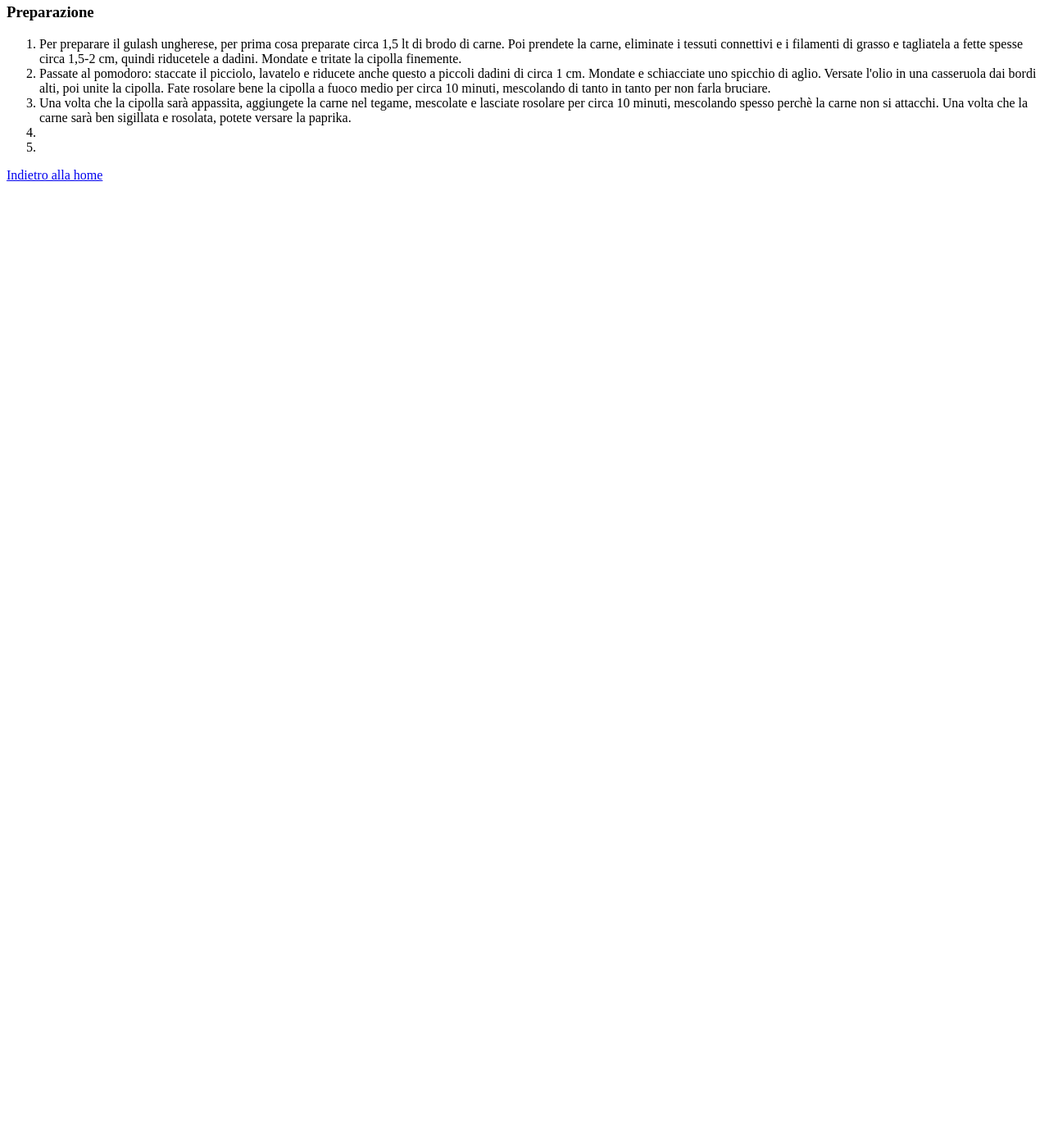
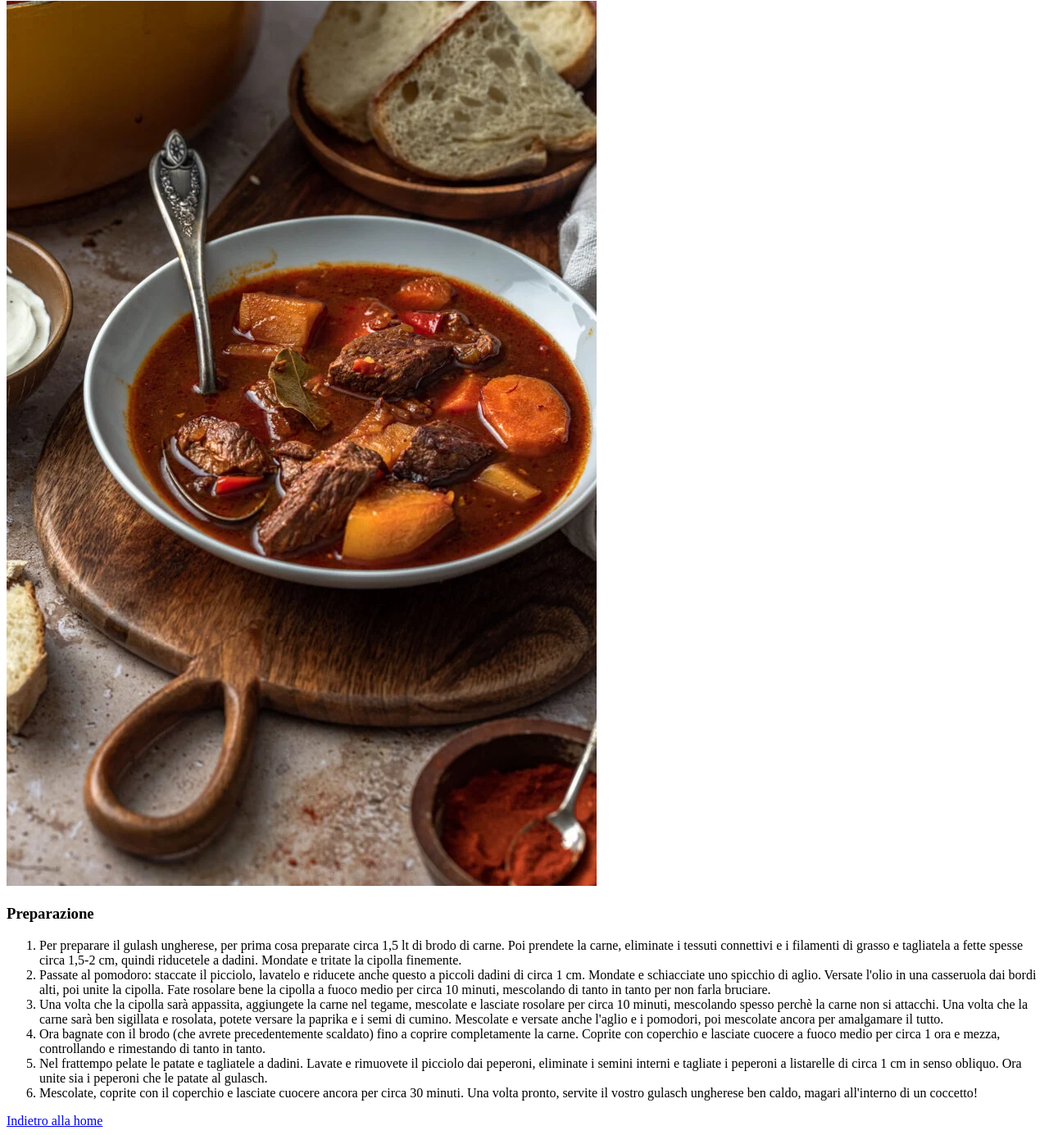
Before and after one commit to sickcities/odin-recipes, a plain HTML site: page recipes/gulasch.html in a window 1280 px wide. Shown: the part 793-2178 px from the top of the page at 82% size. Before the commit the page ends 1024 px from the top, so only its background shows below. Drawn offline with Linux system fonts and the light colour scheme.

Commit message:
Complete gulasch.html, add new pics to other pages

```diff
--- a/recipes/gulasch.html
+++ b/recipes/gulasch.html
@@ -5,13 +5,13 @@
     <title>Gulasch Ungherese</title>
 </head>
 <body>
-    <h1>Gulasch Ungherese</h1>
+<h1>Gulasch Ungherese</h1>
     <img src="animesoup.gif" alt="Una gif di una zuppa anime">
     <h2>Descrizione</h2>
     <p>Il gulasch è sicuramente uno dei piatti più conosciuti e rappresentativi della gastronomia ungherese, che vanta molte imitazioni sia in Europa che oltreoceano.</p>
     <p>La sua fortuna è sicuramente dovuta al fatto che si tratta di un piatto semplice da preparare e molto saporito, grazie soprattutto alla paprika, regina della cucina ungherese in generale e senza la quale il gulasch non sarebbe gulasch!</p>
 
-    <h3>Ingredienti</h3>
+<h3>Ingredienti</h3>
     <ul>
         <li>Manzo (sottofesa o cappello del prete o pesce) 1 kg</li>
         <li>Patate 450 g</li>
@@ -26,13 +26,16 @@
         <li>Olio extravergine d'oliva 30 g</li>
     </ul>
 
-    <h3>Preparazione</h3>
+<img src="goulash-soup-720x1080.webp">
+
+<h3>Preparazione</h3>
     <ol>
         <li>Per preparare il gulash ungherese, per prima cosa preparate circa 1,5 lt di brodo di carne. Poi prendete la carne, eliminate i tessuti connettivi e i filamenti di grasso e tagliatela a fette spesse circa 1,5-2 cm, quindi riducetele a dadini. Mondate e tritate la cipolla finemente.</li>
         <li>Passate al pomodoro: staccate il picciolo, lavatelo e riducete anche questo a piccoli dadini di circa 1 cm. Mondate e schiacciate uno spicchio di aglio. Versate l'olio in una casseruola dai bordi alti, poi unite la cipolla. Fate rosolare bene la cipolla a fuoco medio per circa 10 minuti, mescolando di tanto in tanto per non farla bruciare.</li>
-        <li>Una volta che la cipolla sarà appassita, aggiungete la carne nel tegame, mescolate e lasciate rosolare per circa 10 minuti, mescolando spesso perchè la carne non si attacchi. Una volta che la carne sarà ben sigillata e rosolata, potete versare la paprika.</li>
-        <li></li>
-        <li></li>
+        <li>Una volta che la cipolla sarà appassita, aggiungete la carne nel tegame, mescolate e lasciate rosolare per circa 10 minuti, mescolando spesso perchè la carne non si attacchi. Una volta che la carne sarà ben sigillata e rosolata, potete versare la paprika e i semi di cumino. Mescolate e versate anche l'aglio e i pomodori, poi mescolate ancora per amalgamare il tutto.</li>
+        <li>Ora bagnate con il brodo (che avrete precedentemente scaldato) fino a coprire completamente la carne. Coprite con coperchio e lasciate cuocere a fuoco medio per circa 1 ora e mezza, controllando e rimestando di tanto in tanto.</li>
+        <li>Nel frattempo pelate le patate e tagliatele a dadini. Lavate e rimuovete il picciolo dai peperoni, eliminate i semini interni e tagliate i peperoni a listarelle di circa 1 cm in senso obliquo. Ora unite sia i peperoni che le patate al gulasch.</li>
+        <li>Mescolate, coprite con il coperchio e lasciate cuocere ancora per circa 30 minuti. Una volta pronto, servite il vostro gulasch ungherese ben caldo, magari all'interno di un coccetto!</li>
     </ol>
     <a href="../index.html">Indietro alla home</a>
 </body>
```
Also changed, not shown: recipes/pizza.html (+6 -0 lines), recipes/takoyaki.html (+3 -0 lines), recipes/goulash-soup-720x1080.webp (added), recipes/takoyaki.jpg (added).
